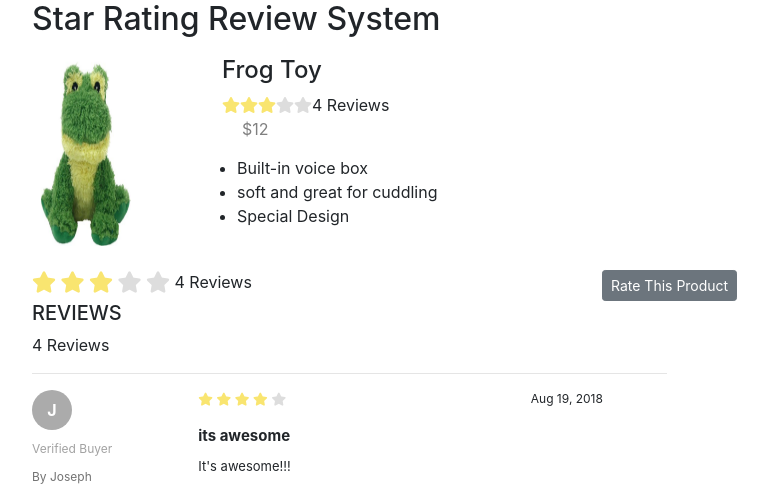
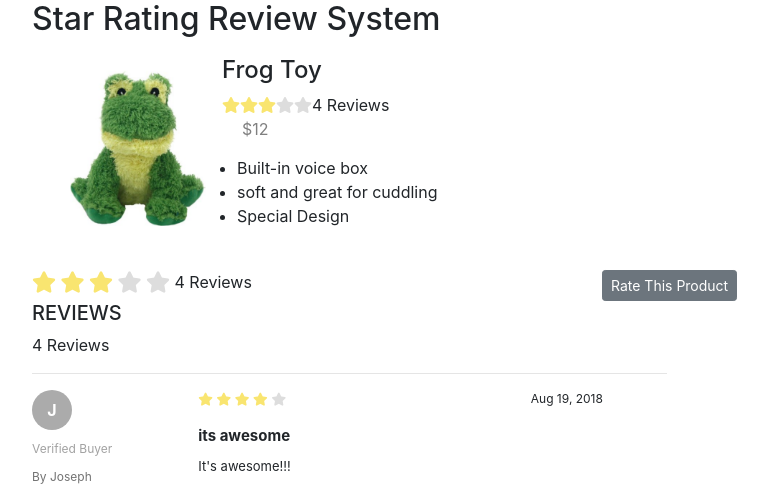
Before and after one commit to josephxwf/Star-Rating-System-PHP-Ajax-MySQL, a PHP site: page /product_detail.php?product_id=1 in a window 1280 px wide. Shown: the part 56-542 px from the top of the page, without its empty margins (53-821 px from the left). Run offline with PHP 8.4, Linux system fonts and the light colour scheme; data comes from the database, SQL or seed files in the repository; data that the repository does not hold is empty; some libraries are stand-ins or nearby versions.

Commit message:
fix image layout in the product page

```diff
--- a/inc/product_detail_content.php
+++ b/inc/product_detail_content.php
@@ -21,7 +21,7 @@
 	?>
 	<div class="row">
 		<div class="col-sm-2" style="width:150px">
-			<img class="product_image" src="image/<?php echo $product["image"]; ?>" style="width:100px;height:200px;padding-top:10px;">
+			<img class="product_image" src="image/<?php echo $product["image"]; ?>" style="width:200px;height:200px;padding:20px  25px;">
 		</div>
 		<div class="col-sm-4">
 		<h4 style="margin-top:10px;"><?php echo $product["name"]; ?></h4>
```
